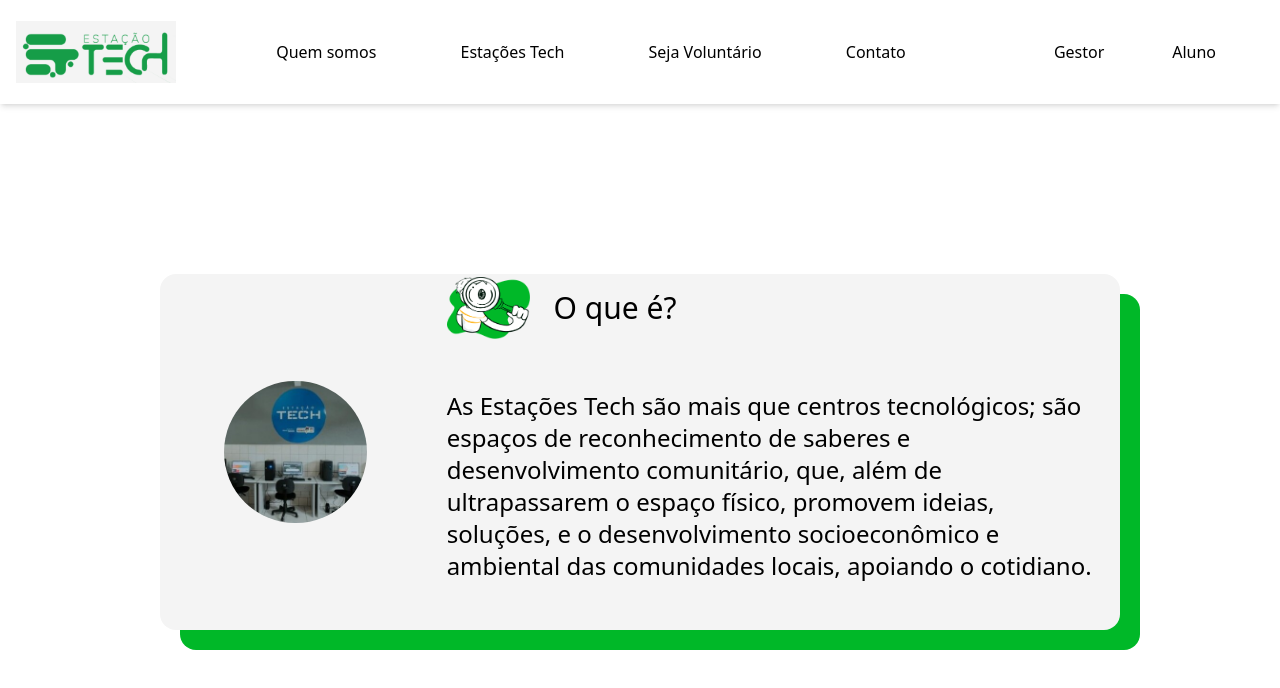
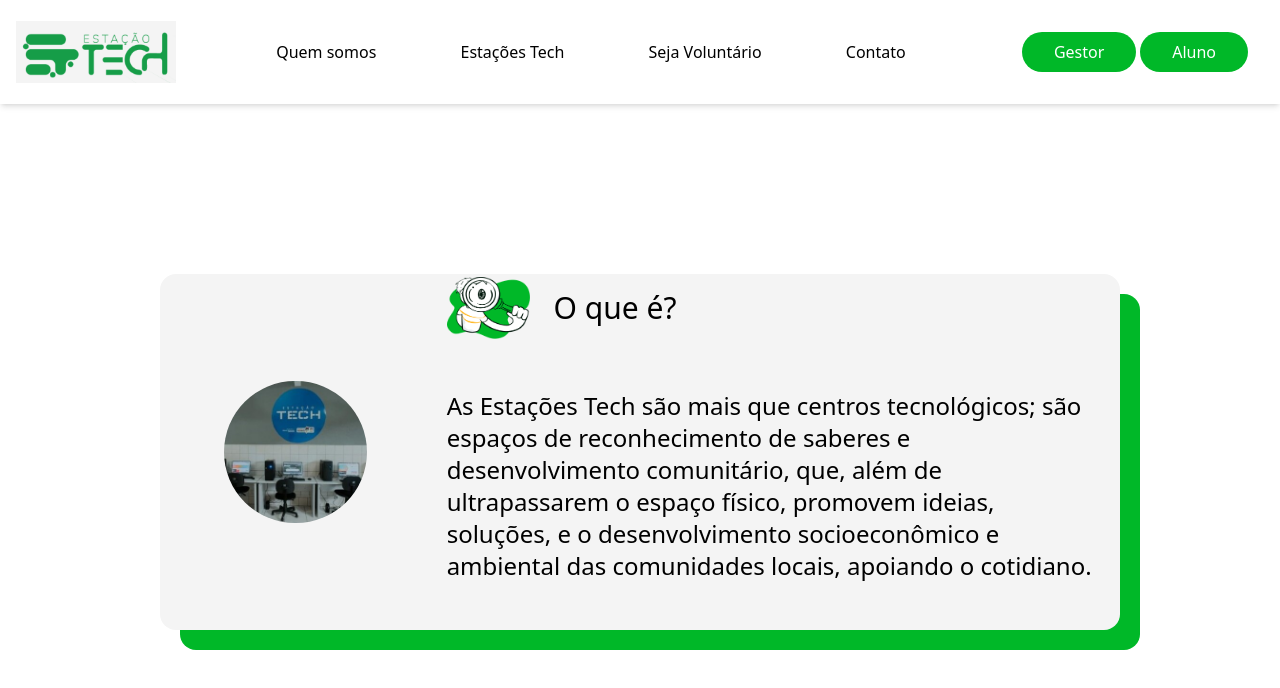
Before and after one commit to kauaumnougueira/front-end, a React (Vite) app: page / in a window 1280 px wide. Shown: the top 688 px of the page. Built offline with nearby package versions, Linux system fonts and the light colour scheme.

Commit message:
Fix: Cores

```diff
--- a/src/components/Header.tsx
+++ b/src/components/Header.tsx
@@ -30,12 +30,12 @@ export default function Header() {
       </nav>
       <div className="flex flex-row py-8 px-8 justify-between w-2/6">
         <button
-          className="bg-green-600 text-white rounded-3xl px-8 py-2"
+          className="bg-mainGreen text-white rounded-3xl px-8 py-2"
         >
           Gestor
         </button>
         <button
-          className="bg-green-600 text-white rounded-3xl px-8"
+          className="bg-mainGreen text-white rounded-3xl px-8"
         >
           Aluno
         </button>
--- a/src/pages/Initial.tsx
+++ b/src/pages/Initial.tsx
@@ -1,8 +1,4 @@
-import { useNavigate } from 'react-router-dom';
-
 function Initial() {
-  const navigate = useNavigate();
-
   return (
     <div className="items-center w-3/4 bg-mainGray shadow-custom rounded-2xl">
       <div className="flex">
--- a/tailwind.config.js
+++ b/tailwind.config.js
@@ -10,6 +10,7 @@ export default {
       'mainGray': '#F4F4F4',
       'secondaryGray': '#D9D9D9',
       'red': '#FF0000',
+      'white': '#FFFFFF',
 
     },
     extend: {
```
